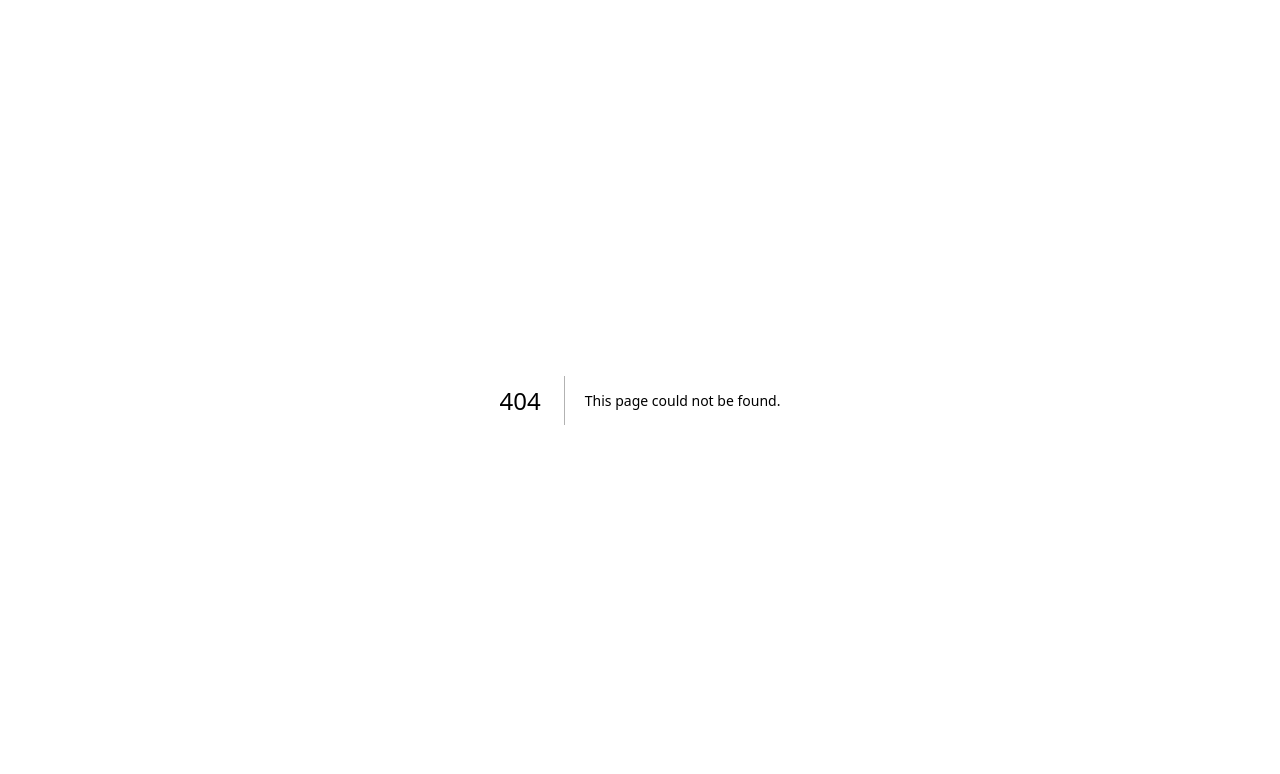
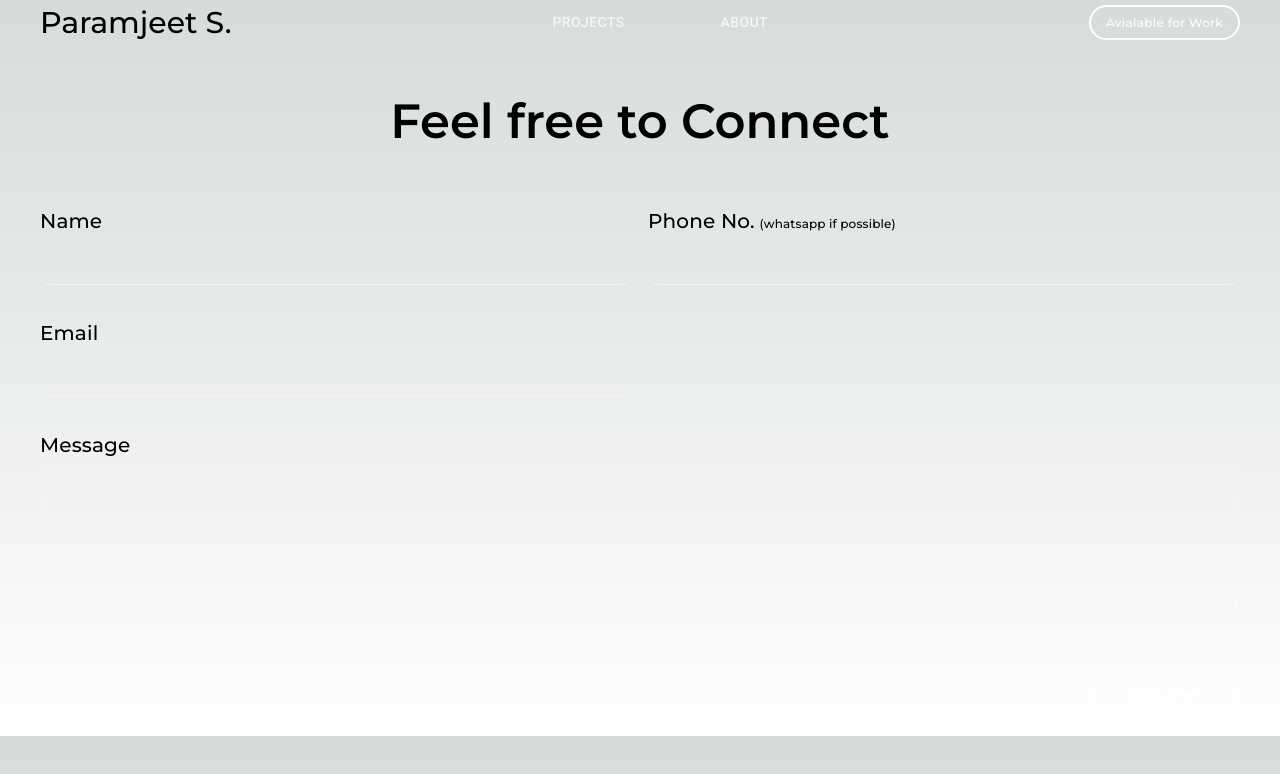
Before and after one commit to ThakurParam/Port-folio, a Next.js app: page /contact in a window 1280 px wide. Before the commit this address had no page. Shown: the top 774 px of the page. Built offline with nearby package versions, Linux system fonts and the light colour scheme.

Commit message:
push after changes

```diff
--- /dev/null
+++ b/src/app/contact/page.js
@@ -0,0 +1,10 @@
+import ContactUsPage from "@/src/components/ContactUsPage";
+import React from "react";
+
+export default function page() {
+  return (
+    <div>
+      <ContactUsPage />
+    </div>
+  );
+}
--- /dev/null
+++ b/src/components/ContactUsPage/Form.js
@@ -0,0 +1,182 @@
+"use client";
+import { Send } from "@mui/icons-material";
+import { Box, Button, Grid, Input, Stack, Typography } from "@mui/material";
+import React, { useState } from "react";
+
+export default function Form() {
+  const [email, setEmail] = useState("");
+  const [phone, setPhone] = useState("");
+  const [emailError, setEmailError] = useState("");
+  const [phoneError, setPhoneError] = useState("");
+
+  const validateEmail = (value) => {
+    const emailRegex = /^[^\s@]+@[^\s@]+\.[^\s@]+$/;
+    return emailRegex.test(value);
+  };
+
+  const validatePhone = (value) => {
+    const phoneRegex = /^[0-9]{10}$/;
+    return phoneRegex.test(value);
+  };
+
+  const handleEmailChange = (e) => {
+    const value = e.target.value;
+    setEmail(value);
+    setEmailError(validateEmail(value) ? "" : "Email is not valid");
+  };
+
+  const handlePhoneChange = (e) => {
+    const value = e.target.value;
+    setPhone(value);
+    setPhoneError(validatePhone(value) ? "" : "Phone number is not valid");
+  };
+  return (
+    <>
+      <Box sx={{ mt: 4, p: 2 }}>
+        <Typography
+          variant="h3"
+          sx={{
+            fontFamily: "Montserrat",
+            fontWeight: 600,
+            textAlign: "center",
+          }}
+        >
+          Feel free to Connect{" "}
+        </Typography>
+        <Box sx={{ mt: 7 }}>
+          <Grid container spacing={2}>
+            <Grid item xs={12} md={6}>
+              <Stack spacing={1}>
+                <Typography variant="h6" sx={{ fontFamily: "Montserrat" }}>
+                  Name
+                </Typography>
+                <Input
+                  disableUnderline="true"
+                  sx={{
+                    borderBottom: "1px solid whiteSmoke",
+                    width: "100%",
+                    borderRadius: 3,
+                    height: "40px",
+                    color: "white",
+                    paddingLeft: "15px",
+                    // borderLeft: "1px solid whiteSmoke",
+                  }}
+                />
+              </Stack>
+            </Grid>
+            <Grid item xs={12} md={6}>
+              <Stack spacing={1}>
+                <Typography variant="h6" sx={{ fontFamily: "Montserrat" }}>
+                  Phone No.
+                  <span style={{ fontSize: "12px", marginLeft: "5px" }}>
+                    (whatsapp if possible)
+                  </span>
+                </Typography>
+                <Input
+                  value={phone}
+                  onChange={handlePhoneChange}
+                  disableUnderline="true"
+                  sx={{
+                    borderBottom: "1px solid whiteSmoke",
+                    width: "100%",
+                    borderRadius: 3,
+                    height: "40px",
+                    color: "white",
+                    paddingLeft: "15px",
+                  }}
+                />
+                {phoneError && (
+                  <Typography
+                    variant="caption"
+                    color="error"
+                    sx={{ fontFamily: "Montserrat" }}
+                  >
+                    {phoneError}
+                  </Typography>
+                )}
+              </Stack>
+            </Grid>
+            <Grid item xs={12} md={6} mt={2}>
+              <Stack spacing={1}>
+                <Typography variant="h6" sx={{ fontFamily: "Montserrat" }}>
+                  Email
+                </Typography>
+                <Input
+                  value={email}
+                  onChange={handleEmailChange}
+                  disableUnderline="true"
+                  sx={{
+                    borderBottom: "1px solid whiteSmoke",
+                    width: "100%",
+                    borderRadius: 3,
+                    height: "40px",
+                    color: "white",
+                    paddingLeft: "15px",
+                  }}
+                />
+                {emailError && (
+                  <Typography
+                    variant="caption"
+                    color="error"
+                    sx={{ fontFamily: "Montserrat" }}
+                  >
+                    {emailError}
+                  </Typography>
+                )}
+              </Stack>
+            </Grid>
+          </Grid>
+          <Stack spacing={1} mt={4}>
+            <Typography variant="h6" sx={{ fontFamily: "Montserrat" }}>
+              Message
+            </Typography>
+            <Input
+              disableUnderline="true"
+              minRows={6}
+              multiline
+              sx={{
+                border: "1px solid whiteSmoke",
+                width: "100%",
+                borderRadius: 3,
+                color: "white",
+                paddingLeft: "15px",
+                // borderLeft: "1px solid whiteSmoke",
+              }}
+            />
+          </Stack>
+          <Box
+            mt={7}
+            sx={{
+              display: "flex",
+              justifyContent: "end",
+              alignItems: "center",
+            }}
+          >
+            <Button
+              sx={{
+                textTransform: "none",
+                color: "white",
+                border: "2px solid white",
+                fontFamily: "Montserrat",
+                borderRadius: 7,
+                px: 5,
+                py: 1,
+                gap: 1,
+                fontSize: "15px",
+                "&:hover": {
+                  bgcolor: "white",
+                  color: "black",
+                },
+              }}
+            >
+              Send
+              <Send
+                sx={{ fontSize: "16px", transform: "rotate(-30deg)", mt: -0.5 }}
+              />
+            </Button>
+          </Box>
+        </Box>
+      </Box>
+    </>
+  );
+}
--- /dev/null
+++ b/src/components/ContactUsPage/index.js
@@ -0,0 +1,17 @@
+import { Box, Container } from "@mui/material";
+import React from "react";
+import Header from "../HomePage/HeadBanner/Header";
+import Form from "./Form";
+
+export default function ContactUsPage() {
+  return (
+    <>
+      <Box>
+        <Container maxWidth="xl">
+          <Header />
+          <Form />
+        </Container>
+      </Box>
+    </>
+  );
+}
--- a/src/components/HomePage/HeadBanner/Header.js
+++ b/src/components/HomePage/HeadBanner/Header.js
@@ -53,9 +53,11 @@ export default function Header() {
           <Button className="btn">ABOUT</Button>
         </Link>
       </Box>
-      <Button variant="outlined" className="button">
-        Avialable for Work{" "}
-      </Button>
+      <Link href={"/contact"}>
+        <Button variant="outlined" className="button">
+          Avialable for Work{" "}
+        </Button>
+      </Link>
     </Box>
   );
 }
```
